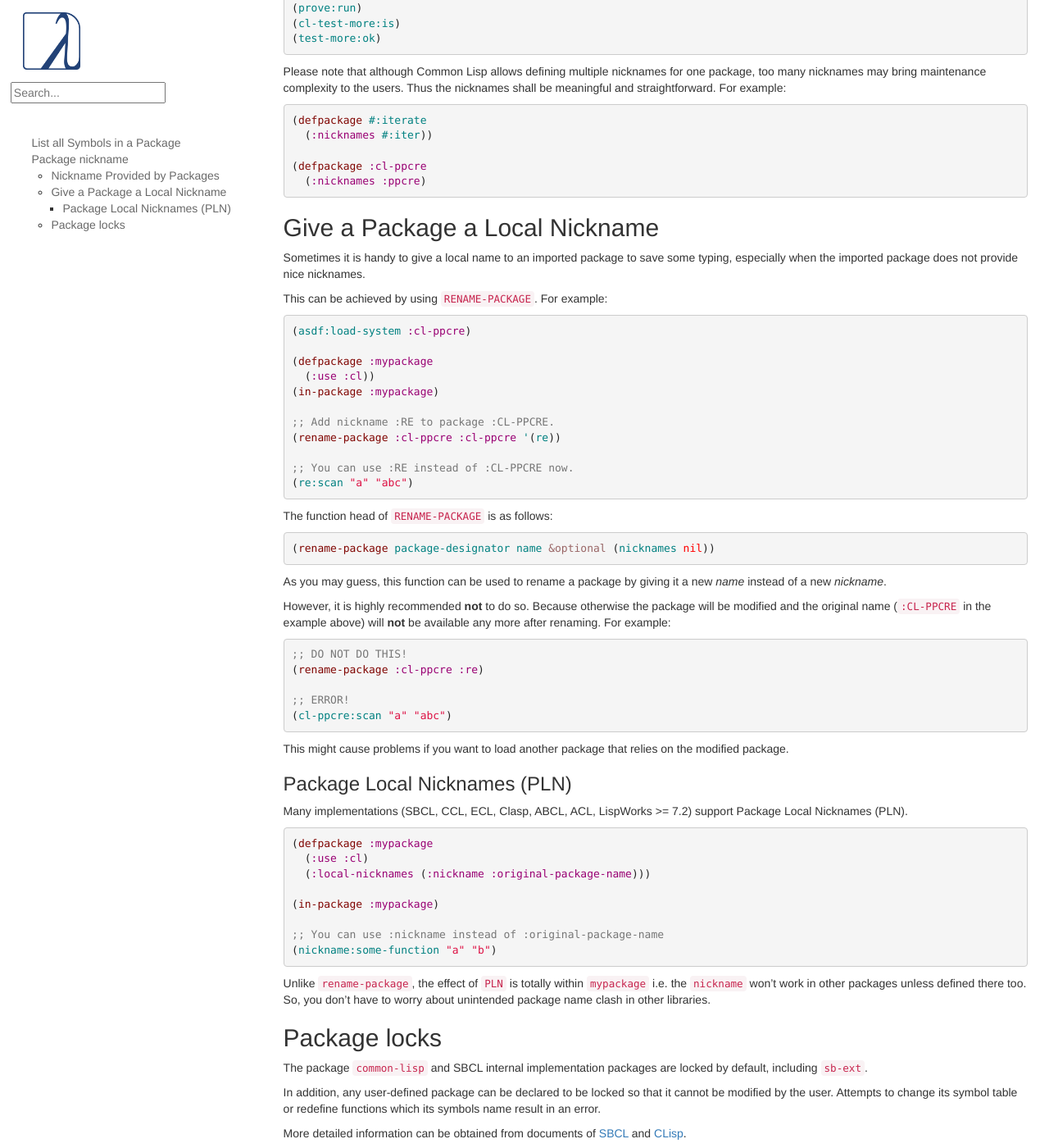
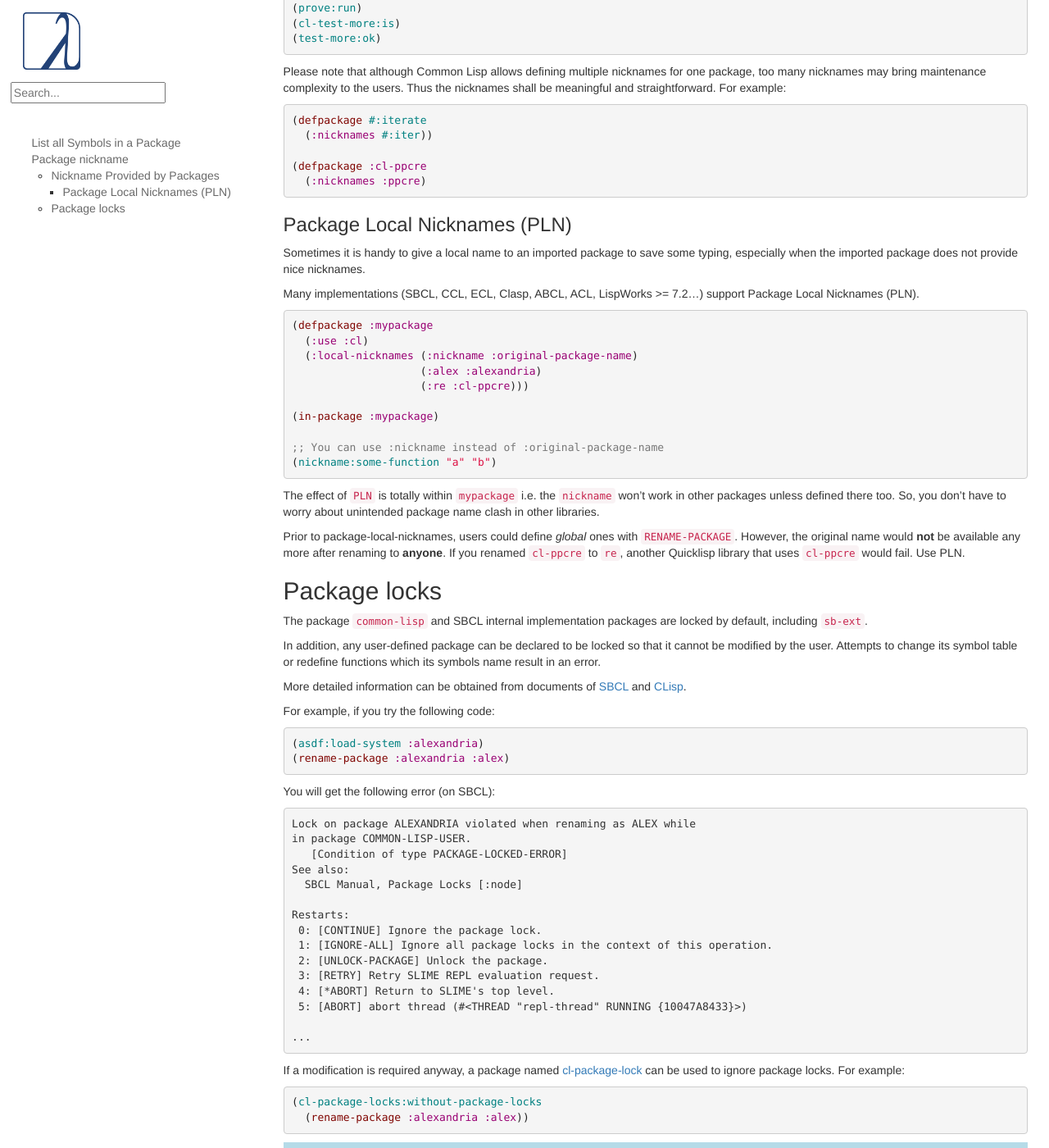
Before and after one commit to LispCookbook/cl-cookbook, a Jekyll site: the page built from packages.md, in a window 1280 px wide and 1400 px high, scrolled down 892 px. Shown: the whole window at 82% size. Built offline with Jekyll 4.4.1, drawn with Linux system fonts in a browser that asks for light colours.

Commit message:
packages: PLN first, only mention rename-package

```diff
--- a/packages.md
+++ b/packages.md
@@ -72,58 +72,20 @@
   (:nicknames :ppcre)
 ~~~
 
-## Give a Package a Local Nickname
+### Package Local Nicknames (PLN)
 
-Sometimes it is handy to give a local name to an imported package to save some
-typing, especially when the imported package does not provide nice nicknames.
+Sometimes it is handy to give a local name to an imported package to
+save some typing, especially when the imported package does not
+provide nice nicknames.
 
-This can be achieved by using [`RENAME-PACKAGE`][rename-package]. For example:
-
-~~~lisp
-(asdf:load-system :cl-ppcre)
-
-(defpackage :mypackage
-  (:use :cl))
-(in-package :mypackage)
-
-;; Add nickname :RE to package :CL-PPCRE.
-(rename-package :cl-ppcre :cl-ppcre '(re))
-
-;; You can use :RE instead of :CL-PPCRE now.
-(re:scan "a" "abc")
-~~~
-
-The function head of `RENAME-PACKAGE` is as follows:
-
-~~~lisp
-(rename-package package-designator name &optional (nicknames nil))
-~~~
-
-As you may guess, this function can be used to rename a package by giving it a
-new *name* instead of a new *nickname*.
-
-However, it is highly recommended **not** to do so. Because otherwise the
-package will be modified and the original name (`:CL-PPCRE` in the example
-above) will **not** be available any more after renaming. For example:
-
-~~~lisp
-;; DO NOT DO THIS!
-(rename-package :cl-ppcre :re)
-
-;; ERROR!
-(cl-ppcre:scan "a" "abc")
-~~~
-
-This might cause problems if you want to load another package that relies on
-the modified package.
-
-### Package Local Nicknames (PLN)
-Many implementations (SBCL, CCL, ECL, Clasp, ABCL, ACL, LispWorks >= 7.2) support Package Local Nicknames (PLN).
+Many implementations (SBCL, CCL, ECL, Clasp, ABCL, ACL, LispWorks >= 7.2…) support Package Local Nicknames (PLN).
 
 ~~~lisp
 (defpackage :mypackage
   (:use :cl)
-  (:local-nicknames (:nickname :original-package-name)))
+  (:local-nicknames (:nickname :original-package-name)
+                    (:alex :alexandria)
+                    (:re :cl-ppcre)))
 
 (in-package :mypackage)
 
@@ -131,7 +93,14 @@
 (nickname:some-function "a" "b")
 ~~~
 
-Unlike `rename-package`, the effect of `PLN` is totally within `mypackage` i.e. the `nickname` won't work in other packages unless defined there too. So, you don't have to worry about unintended package name clash in other libraries.
+The effect of `PLN` is totally within `mypackage` i.e. the `nickname` won't work in other packages unless defined there too. So, you don't have to worry about unintended package name clash in other libraries.
+
+Prior to package-local-nicknames, users could define *global* ones
+with [`RENAME-PACKAGE`][rename-package]. However, the original name
+would **not** be available any more after renaming to **anyone**. If
+you renamed `cl-ppcre` to `re`, another Quicklisp library that uses
+`cl-ppcre` would fail. Use PLN.
+
 
 ## Package locks
 
```
